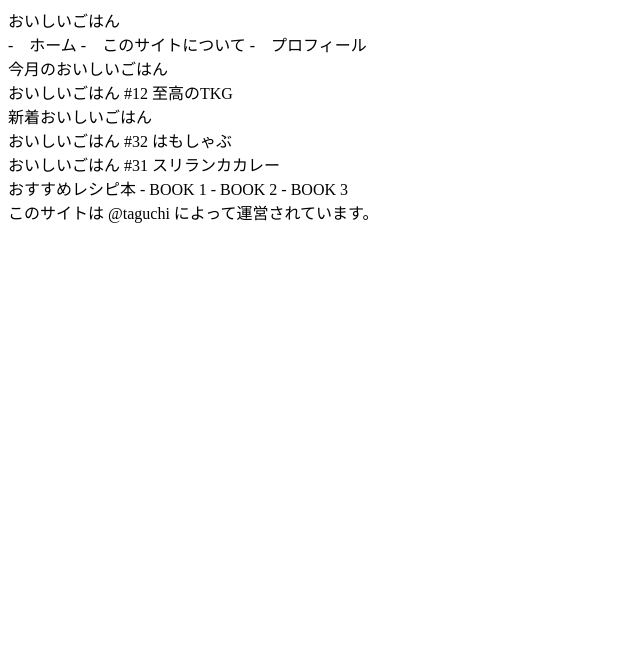
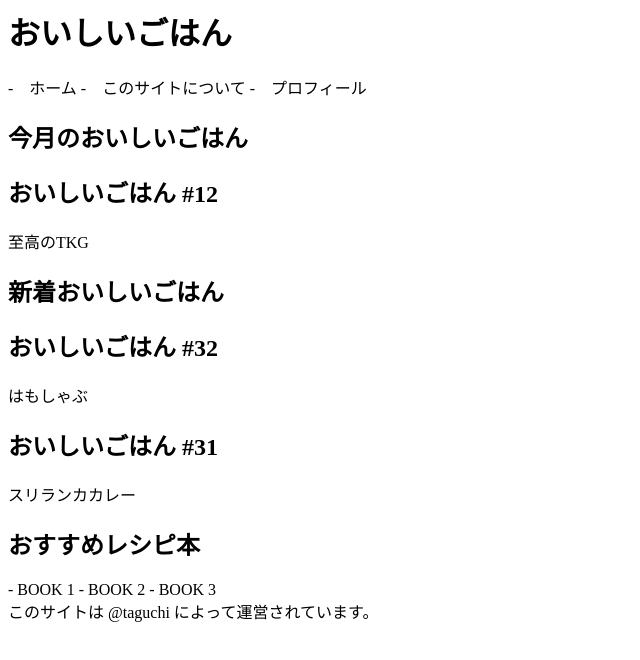
Before and after one commit to joemaru2525/Study_HTML, a plain HTML site: page index.html in a window 1280 px wide. Shown: the whole page, without its empty margins (0-640 px from the left). Drawn offline with Linux system fonts and the light colour scheme.

Commit message:
HTML入門 #10 h1-h6タグで見出しを付けよう

```diff
--- a/index.html
+++ b/index.html
@@ -25,7 +25,7 @@
  -->
 
 	 <header>
-	おいしいごはん
+		<h1>おいしいごはん</h1>
 			<nav>
 			-　ホーム
 			-　このサイトについて
@@ -34,27 +34,27 @@
 	 </header>
 
 	 <section>
-	今月のおいしいごはん
+		<h1>今月のおいしいごはん</h1>
 		<article>
-		おいしいごはん #12
+			<h2>おいしいごはん #12</h2>
 			至高のTKG
 		</article>
 	 </section>
 
 	  <section>
-	新着おいしいごはん
+		<h1>新着おいしいごはん</h1>
 		<article>
-		おいしいごはん #32
+			<h2>おいしいごはん #32</h2>
 			はもしゃぶ
 		</article>
 		<article>
-		おいしいごはん #31
+			<h2>おいしいごはん #31</h2>
 			スリランカカレー
 		</article>
 	 </section>
 
 	 <aside>
-	おすすめレシピ本
+		<h1>おすすめレシピ本</h1>
 		- BOOK 1
 		- BOOK 2
 		- BOOK 3
```
Lines whose indentation alone changed are shown as unchanged.
